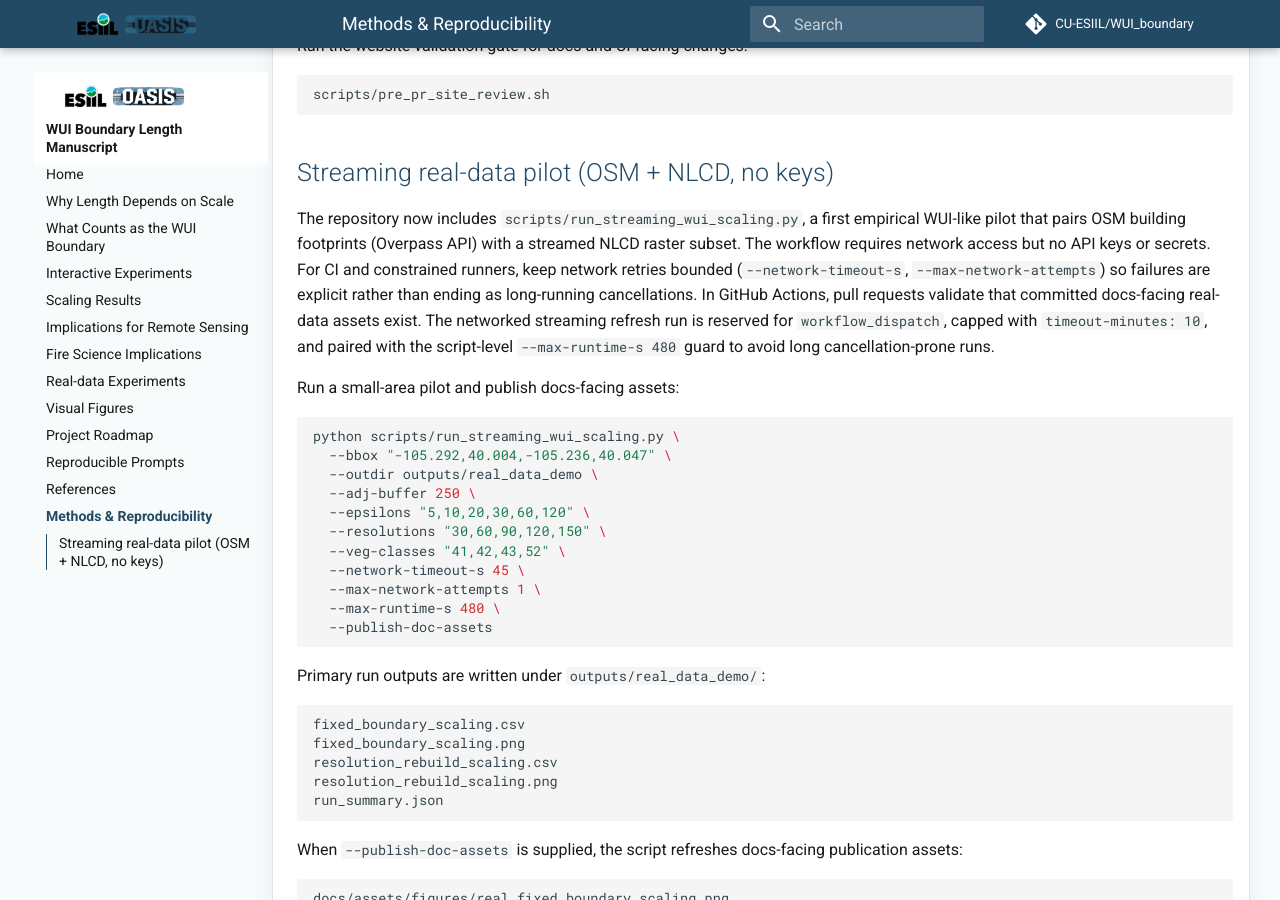
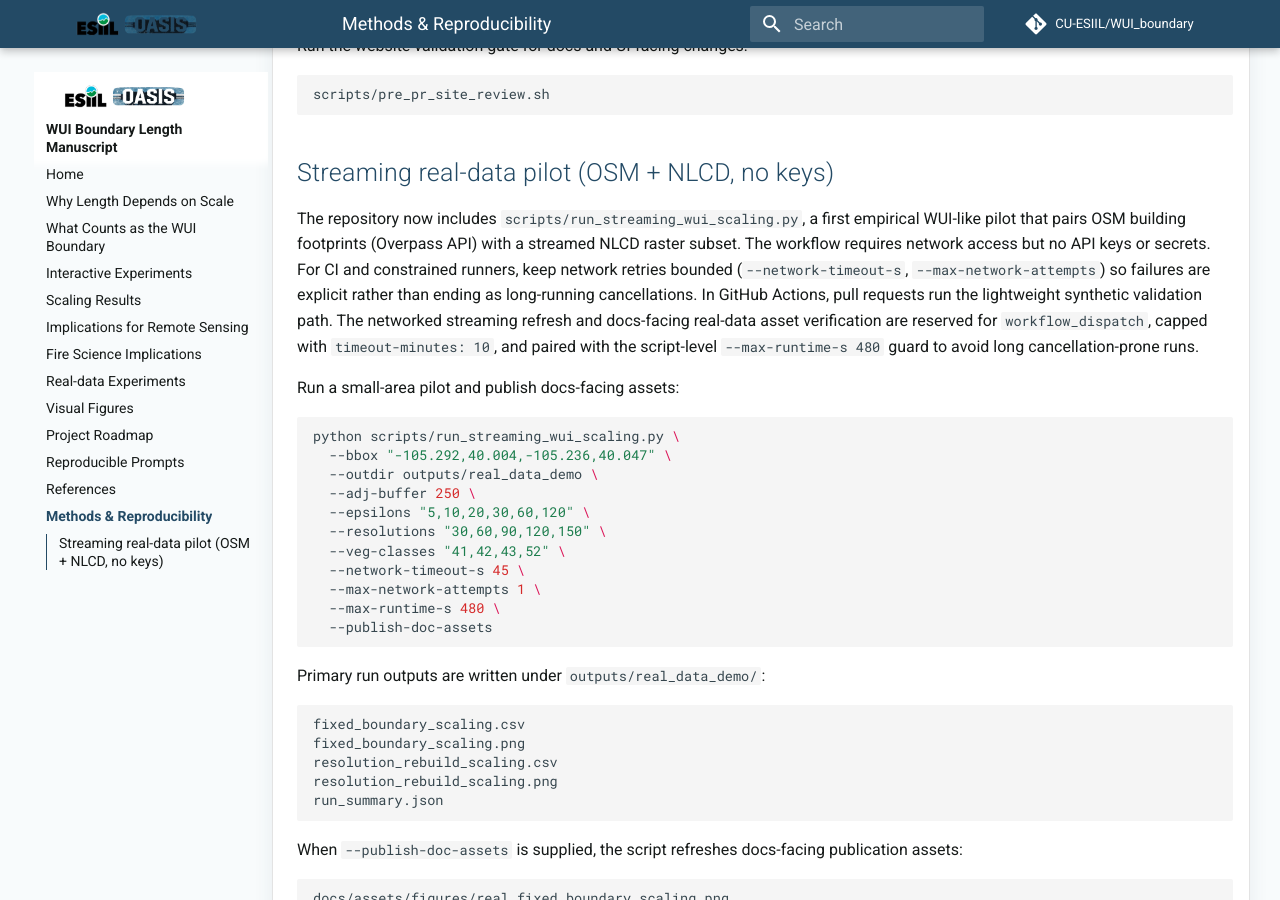
Before and after one commit to CU-ESIIL/WUI_boundary, an MkDocs documentation site: the page built from docs/methods-reproducibility.md, in a window 1280 px wide and 900 px high, scrolled down 675 px. Built offline with MkDocs 1.6.1 and Material for MkDocs 9.7.7, drawn with Linux system fonts in a browser that asks for light colours; comment, search, counter and statistics services are not loaded.

Commit message:
Unblock PR checks by moving real-data asset gate to manual refresh

```diff
--- a/docs/methods-reproducibility.md
+++ b/docs/methods-reproducibility.md
@@ -25,7 +25,7 @@ scripts/pre_pr_site_review.sh
 
 ## Streaming real-data pilot (OSM + NLCD, no keys)
 
-The repository now includes `scripts/run_streaming_wui_scaling.py`, a first empirical WUI-like pilot that pairs OSM building footprints (Overpass API) with a streamed NLCD raster subset. The workflow requires network access but no API keys or secrets. For CI and constrained runners, keep network retries bounded (`--network-timeout-s`, `--max-network-attempts`) so failures are explicit rather than ending as long-running cancellations. In GitHub Actions, pull requests validate that committed docs-facing real-data assets exist. The networked streaming refresh run is reserved for `workflow_dispatch`, capped with `timeout-minutes: 10`, and paired with the script-level `--max-runtime-s 480` guard to avoid long cancellation-prone runs.
+The repository now includes `scripts/run_streaming_wui_scaling.py`, a first empirical WUI-like pilot that pairs OSM building footprints (Overpass API) with a streamed NLCD raster subset. The workflow requires network access but no API keys or secrets. For CI and constrained runners, keep network retries bounded (`--network-timeout-s`, `--max-network-attempts`) so failures are explicit rather than ending as long-running cancellations. In GitHub Actions, pull requests run the lightweight synthetic validation path. The networked streaming refresh and docs-facing real-data asset verification are reserved for `workflow_dispatch`, capped with `timeout-minutes: 10`, and paired with the script-level `--max-runtime-s 480` guard to avoid long cancellation-prone runs.
 
 Run a small-area pilot and publish docs-facing assets:
 
```
Also changed, not shown: CHANGELOG.md (+3 -3 lines), 1 other file.
